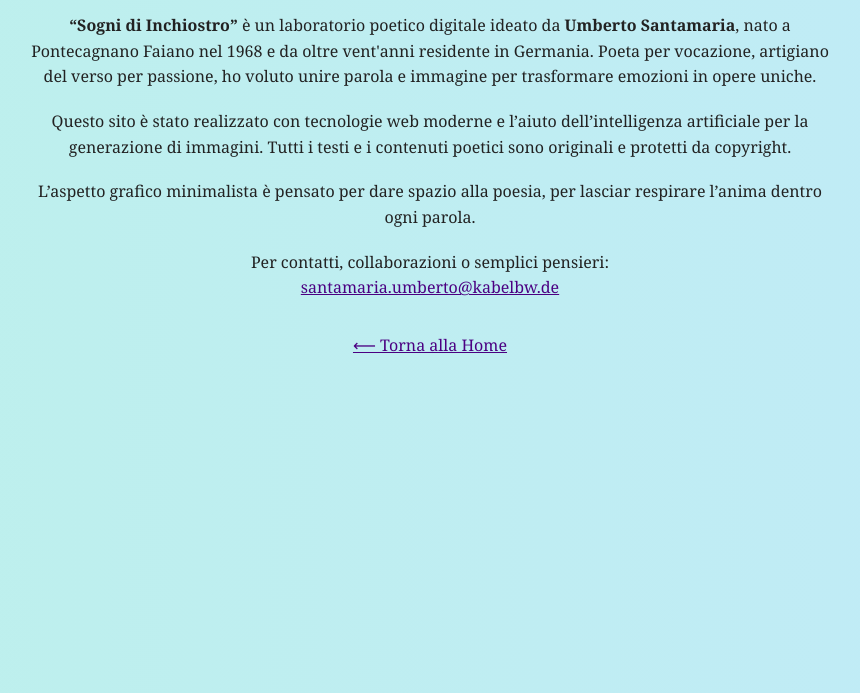
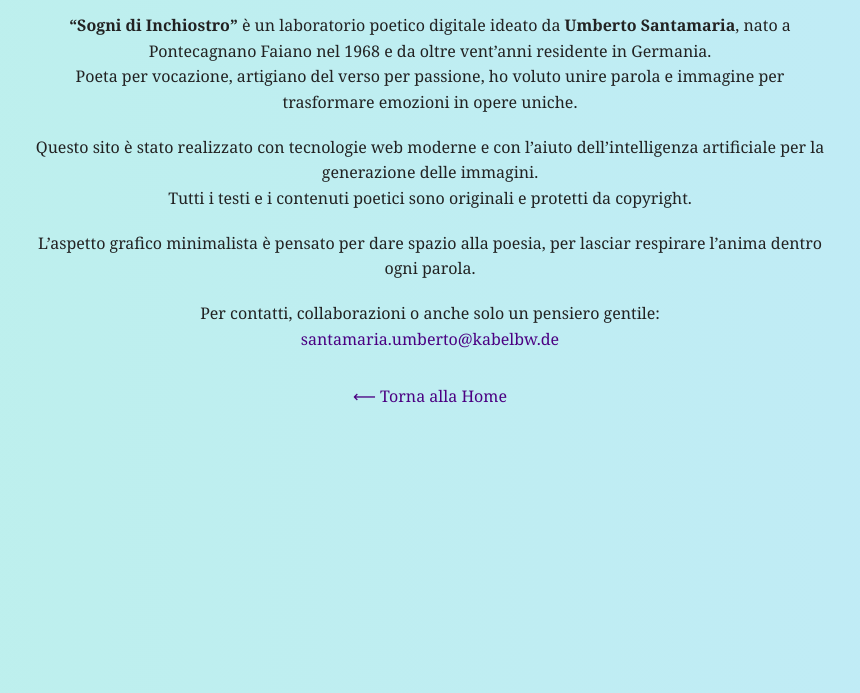
Before and after one commit to blutime-poetry/sogni-di-inchiostro, a website: page crediti.html in a window 1280 px wide. Shown: the part 107-800 px from the top of the page, without its empty margins (210-1070 px from the left). Drawn offline with Linux system fonts and the light colour scheme.

Commit message:
Update crediti.html

```diff
--- a/crediti.html
+++ b/crediti.html
@@ -9,8 +9,6 @@
   <meta name="keywords" content="crediti, collaborazioni, poetica, sogni di inchiostro, Umberto Santamaria, ringraziamenti">
   <meta name="robots" content="index, follow">
   <link rel="stylesheet" href="styles.css">
-</head>
-
   <style>
     .crediti-container {
       max-width: 800px;
@@ -29,6 +27,10 @@
     }
     .crediti-container a {
       color: #4b0082;
+      text-decoration: none;
+    }
+    .crediti-container a:hover {
+      text-decoration: underline;
     }
     .back-home {
       display: block;
@@ -42,12 +44,12 @@
     <h1>📜 Crediti & Note d’Autore</h1>
 
     <p>
-      <strong>“Sogni di Inchiostro”</strong> è un laboratorio poetico digitale ideato da <strong>Umberto Santamaria</strong>, nato a Pontecagnano Faiano nel 1968 e da oltre vent'anni residente in Germania.
+      <strong>“Sogni di Inchiostro”</strong> è un laboratorio poetico digitale ideato da <strong>Umberto Santamaria</strong>, nato a Pontecagnano Faiano nel 1968 e da oltre vent’anni residente in Germania.<br>
       Poeta per vocazione, artigiano del verso per passione, ho voluto unire parola e immagine per trasformare emozioni in opere uniche.
     </p>
 
     <p>
-      Questo sito è stato realizzato con tecnologie web moderne e l’aiuto dell’intelligenza artificiale per la generazione di immagini.
+      Questo sito è stato realizzato con tecnologie web moderne e con l’aiuto dell’intelligenza artificiale per la generazione delle immagini.<br>
       Tutti i testi e i contenuti poetici sono originali e protetti da copyright.
     </p>
 
@@ -56,7 +58,7 @@
     </p>
 
     <p>
-      Per contatti, collaborazioni o semplici pensieri: <br>
+      Per contatti, collaborazioni o anche solo un pensiero gentile:<br>
       <a href="mailto:santamaria.umberto@kabelbw.de">santamaria.umberto@kabelbw.de</a>
     </p>
 
```
